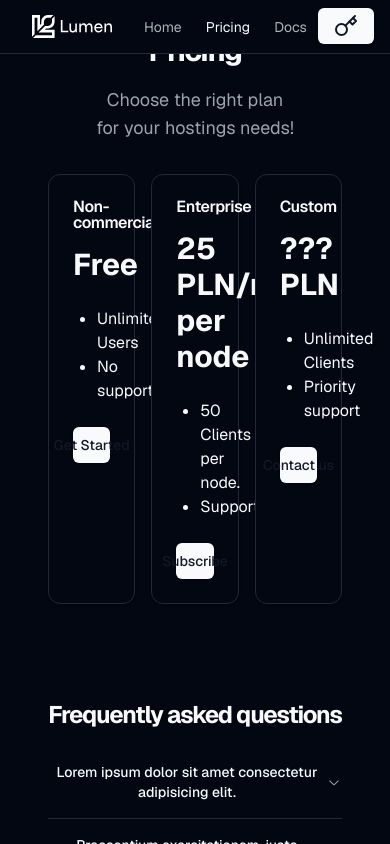
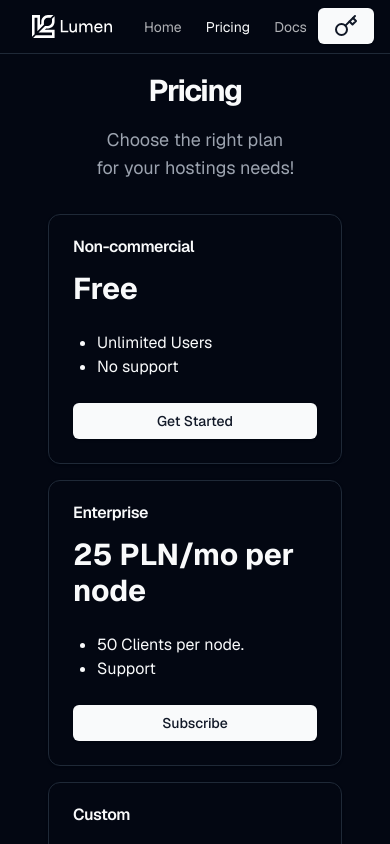
Before and after one commit to LumenPanel/website, a Next.js app: page /pricing in a window 390 px wide. Shown: the top 844 px of the page. Built offline with nearby package versions, Linux system fonts and the light colour scheme.

Commit message:
Make the pricing page more responsive

```diff
--- a/app/pricing/header.tsx
+++ b/app/pricing/header.tsx
@@ -10,7 +10,7 @@ import {
 export function PricingHeader() {
     return (
         <FadeUp>
-            <PageHeader className='*:text-center mx-auto *:mx-auto'>
+            <PageHeader className='*:text-center mx-auto mt-10  *:mx-auto'>
                 <PageHeaderHeading>Pricing</PageHeaderHeading>
                 <PageHeaderDescription>
                     Choose the right plan for your hostings needs!
--- a/app/pricing/pricing.tsx
+++ b/app/pricing/pricing.tsx
@@ -1,6 +1,4 @@
 'use client';
-
-
 
 import { Button } from '@/components/ui/button';
 import {
@@ -15,7 +13,7 @@ import Link from 'next/link';
 
 export function PricingCards() {
     return (
-        <FadeIn className='grid grid-cols-3 gap-4 max-w-screen-xl mx-auto'>
+        <FadeIn className='grid xl:grid-cols-3 gap-4 max-w-screen-xl mx-auto'>
             <Card>
                 <CardHeader className='space-y-4'>
                     <CardTitle>Non-commercial</CardTitle>
```
Also changed, not shown: app/pricing/page.tsx (+0 -17 lines).
